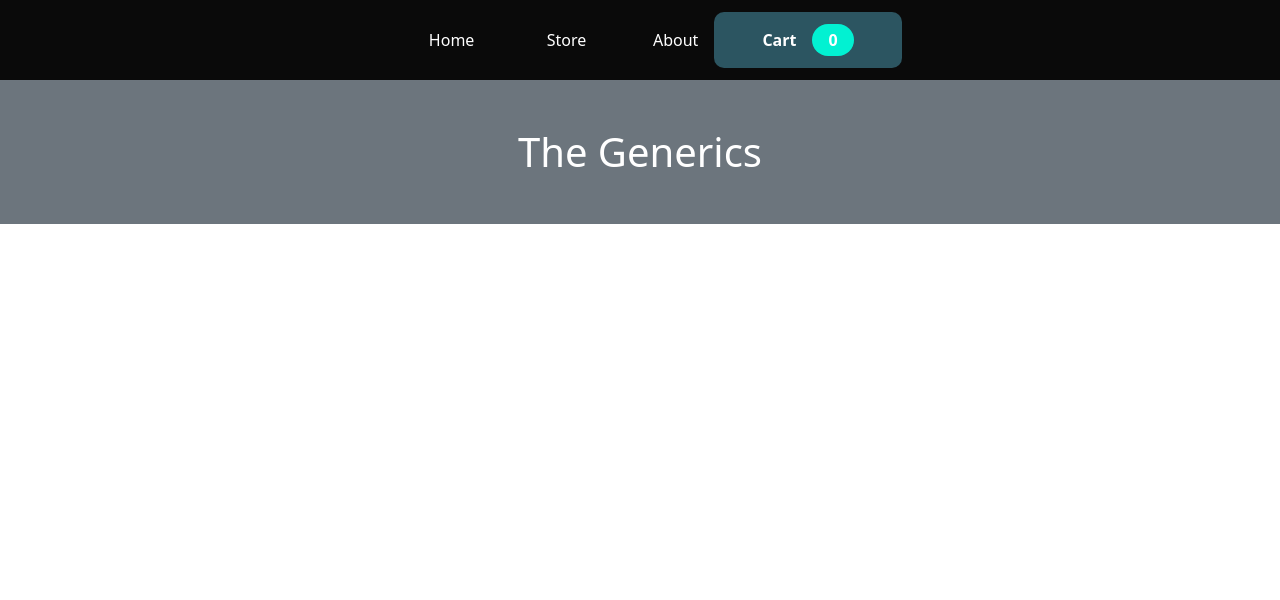
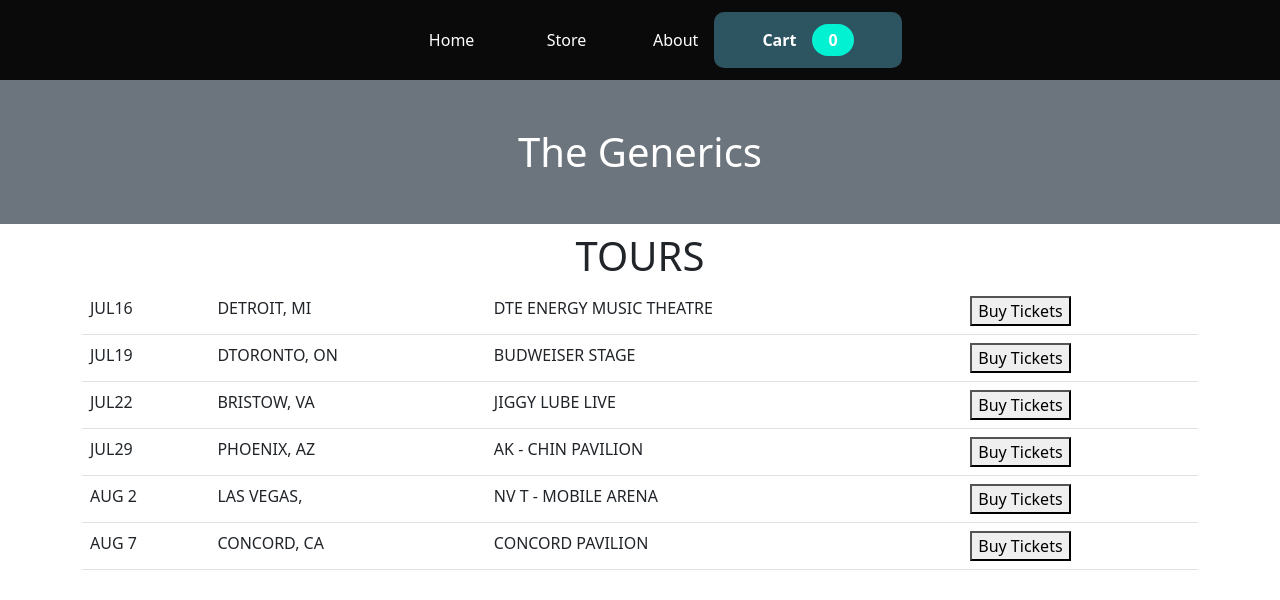
Before and after one commit to Abhishekkanojiya3/E-Commerce-Website-React-Project, a React (Create React App) app: page /home in a window 1280 px wide. Shown: the top 600 px of the page. Built offline with nearby package versions, Linux system fonts and the light colour scheme.

Commit message:
Implement the Home page

```diff
--- a/src/App.js
+++ b/src/App.js
@@ -8,6 +8,7 @@ import NavBar from './components/CartItem/NavBar/Navbar';
 import About from './components/pages/About';
 import { Route, Routes } from 'react-router-dom';
 import { CartProvider } from "./components/store/cart-context";
+import Home from './components/pages/Home';
 
 
 function App() {
@@ -30,7 +31,8 @@ function App() {
             />} <
             Routes >
                 <
-                Route path = "/home" > < /Route> <
+                Route path = "/home"
+            element = { < Home / > } > < /Route> <
                 Route path = "/store"
             element = { < CartItems / > } > < /Route> <
                 Route path = "/about"
--- /dev/null
+++ b/src/components/pages/Home.js
@@ -0,0 +1,65 @@
+const Home = () => {
+    return ( <
+        div className = 'container' >
+        <
+        h1 className = "text-center" > TOURS < /h1> <
+        table class = "table" >
+        <
+        thead > < /thead> <
+        tbody >
+        <
+        tr >
+        <
+        td > JUL16 < /td> <
+        td > DETROIT, MI < /td> <
+        td > DTE ENERGY MUSIC THEATRE < /td> <
+        td > < button > Buy Tickets < /button></td >
+        <
+        /tr> <
+        tr >
+        <
+        td > JUL19 < /td> <
+        td > DTORONTO, ON < /td> <
+        td > BUDWEISER STAGE < /td> <
+        td > < button > Buy Tickets < /button></td >
+        <
+        /tr> <
+        tr >
+        <
+        td > JUL22 < /td> <
+        td > BRISTOW, VA < /td> <
+        td > JIGGY LUBE LIVE < /td> <
+        td > < button > Buy Tickets < /button></td >
+        <
+        /tr> <
+        tr >
+        <
+        td > JUL29 < /td> <
+        td > PHOENIX, AZ < /td> <
+        td > AK - CHIN PAVILION < /td> <
+        td > < button > Buy Tickets < /button></td >
+        <
+        /tr> <
+        tr >
+        <
+        td > AUG 2 < /td> <
+        td > LAS VEGAS, < /td> <
+        td > NV T - MOBILE ARENA < /td> <
+        td > < button > Buy Tickets < /button></td >
+        <
+        /tr> <
+        tr >
+        <
+        td > AUG 7 < /td> <
+        td > CONCORD, CA < /td> <
+        td > CONCORD PAVILION < /td> <
+        td > < button > Buy Tickets < /button></td >
+        <
+        /tr> <
+        /tbody> <
+        /table> <
+        /div>
+    );
+};
+
+export default Home;
```
